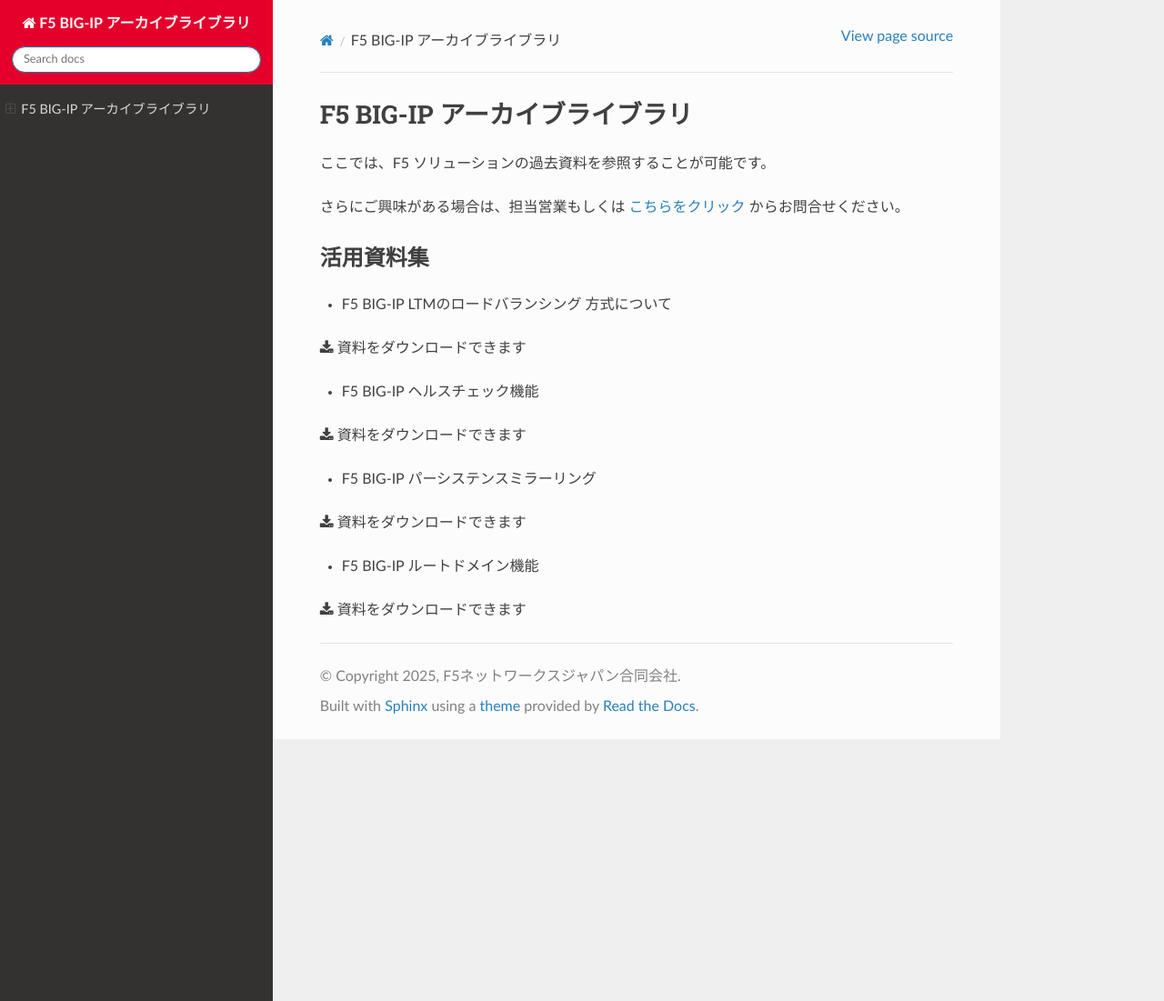
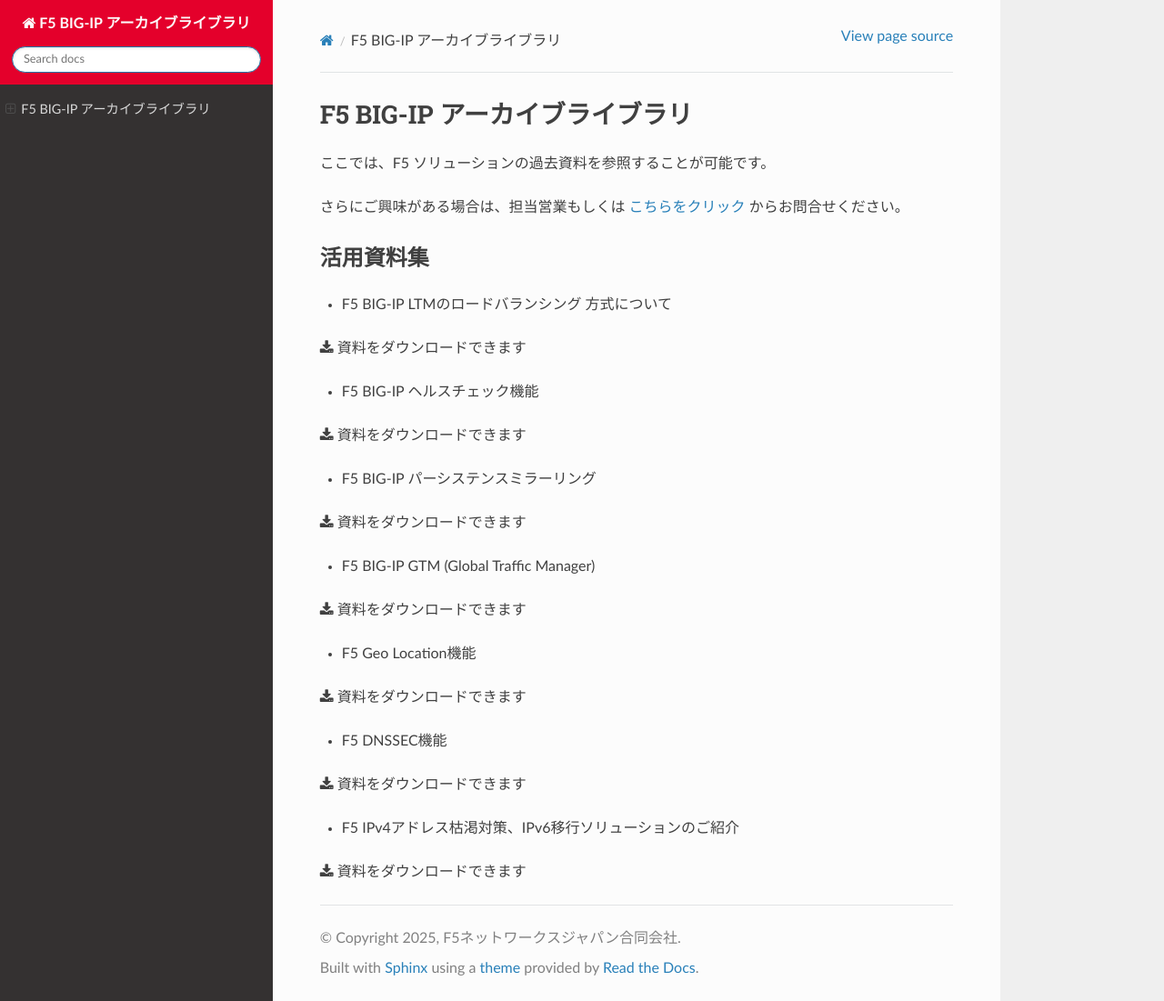
Before and after one commit to BeF5/f5j-bigip-archive, a Sphinx documentation site: the page built from docs/index.rst, in a window 1280 px wide and 1101 px high. Shown: the whole window at 91% size. Built offline with Sphinx 7.4.7 and the Read the Docs theme 3.1.0, drawn with Linux system fonts in a browser that asks for light colours.

Commit message:
Update index.rst

```diff
--- a/docs/index.rst
+++ b/docs/index.rst
@@ -22,11 +22,21 @@
 
 :download:`資料をダウンロードできます <images/BIG-IP_TB_Persistence_Mirroring.pdf>`
 
-- F5 BIG-IP ルートドメイン機能
+- F5 BIG-IP GTM (Global Traffic Manager)
 
-:download:`資料をダウンロードできます <images/BIG-IP_TB_RoutingDomain.pdf>`
+:download:`資料をダウンロードできます <images/GTMv10_Overview_Tech.pdf>`
 
+- F5 Geo Location機能
 
+:download:`資料をダウンロードできます <images/GTM_TB_GeoLocation.pdf>`
+
+- F5 DNSSEC機能
+
+:download:`資料をダウンロードできます <images/GTM_TB_DNSSEC.pdf>`
+
+- F5 IPv4アドレス枯渇対策、IPv6移行ソリューションのご紹介
+
+:download:`資料をダウンロードできます <images/F5_IPv6_solution.pdf>`
 
 
 .. toctree::
```
